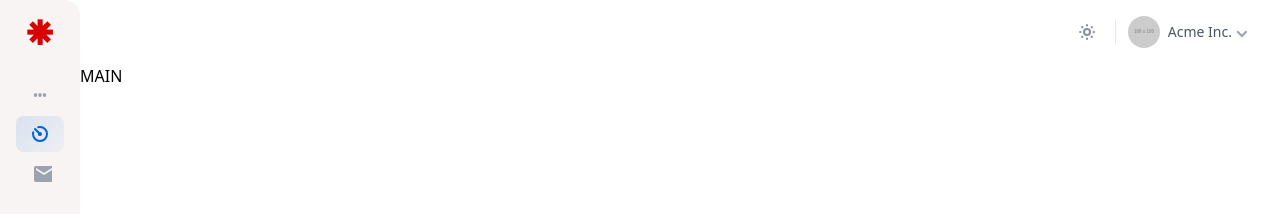
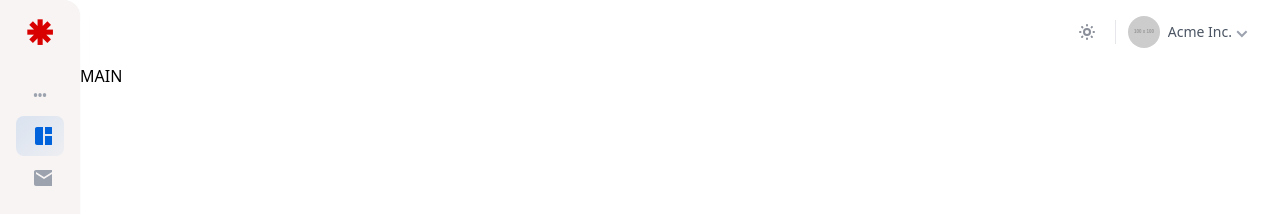
Before and after one commit to hasanyurdakul/HRMS_Client, a React (Vite) app: page /dashboard in a window 1280 px wide. Shown: the top 214 px of the page. Built offline with nearby package versions, Linux system fonts and the light colour scheme.

Commit message:
Update Sidebar.jsx

```diff
--- a/src/components/Sidebar/Sidebar.jsx
+++ b/src/components/Sidebar/Sidebar.jsx
@@ -2,7 +2,7 @@ import React, { useState, useEffect, useRef } from "react";
 import { NavLink, useLocation } from "react-router-dom";
 
 import SidebarLinkGroup from "./SidebarLinkGroup";
-import { ArrowBackIos, Email } from "@mui/icons-material";
+import { ArrowBackIos, Email, SpaceDashboard } from "@mui/icons-material";
 
 function Sidebar({ sidebarOpen, setSidebarOpen, variant = "default" }) {
   const location = useLocation();
@@ -135,21 +135,15 @@ function Sidebar({ sidebarOpen, setSidebarOpen, variant = "default" }) {
                       >
                         <div className="flex items-center justify-between">
                           <div className="flex items-center">
-                            <svg
-                              className={`shrink-0 fill-current ${
+                            <SpaceDashboard
+                              className={`shrink-0 w-4 h-4 fill-current ${
                                 pathname === "/" ||
                                 pathname.includes("dashboard")
                                   ? "text-primary"
                                   : "text-gray-400 dark:text-gray-500"
                               }`}
-                              xmlns="http://www.w3.org/2000/svg"
-                              width="16"
-                              height="16"
-                              viewBox="0 0 16 16"
-                            >
-                              <path d="M5.936.278A7.983 7.983 0 0 1 8 0a8 8 0 1 1-8 8c0-.722.104-1.413.278-2.064a1 1 0 1 1 1.932.516A5.99 5.99 0 0 0 2 8a6 6 0 1 0 6-6c-.53 0-1.045.076-1.548.21A1 1 0 1 1 5.936.278Z" />
-                              <path d="M6.068 7.482A2.003 2.003 0 0 0 8 10a2 2 0 1 0-.518-3.932L3.707 2.293a1 1 0 0 0-1.414 1.414l3.775 3.775Z" />
-                            </svg>
+                            />
+
                             <span className="text-sm font-medium ml-4 lg:opacity-0 lg:sidebar-expanded:opacity-100 2xl:opacity-100 duration-200">
                               Dashboard
                             </span>
```
